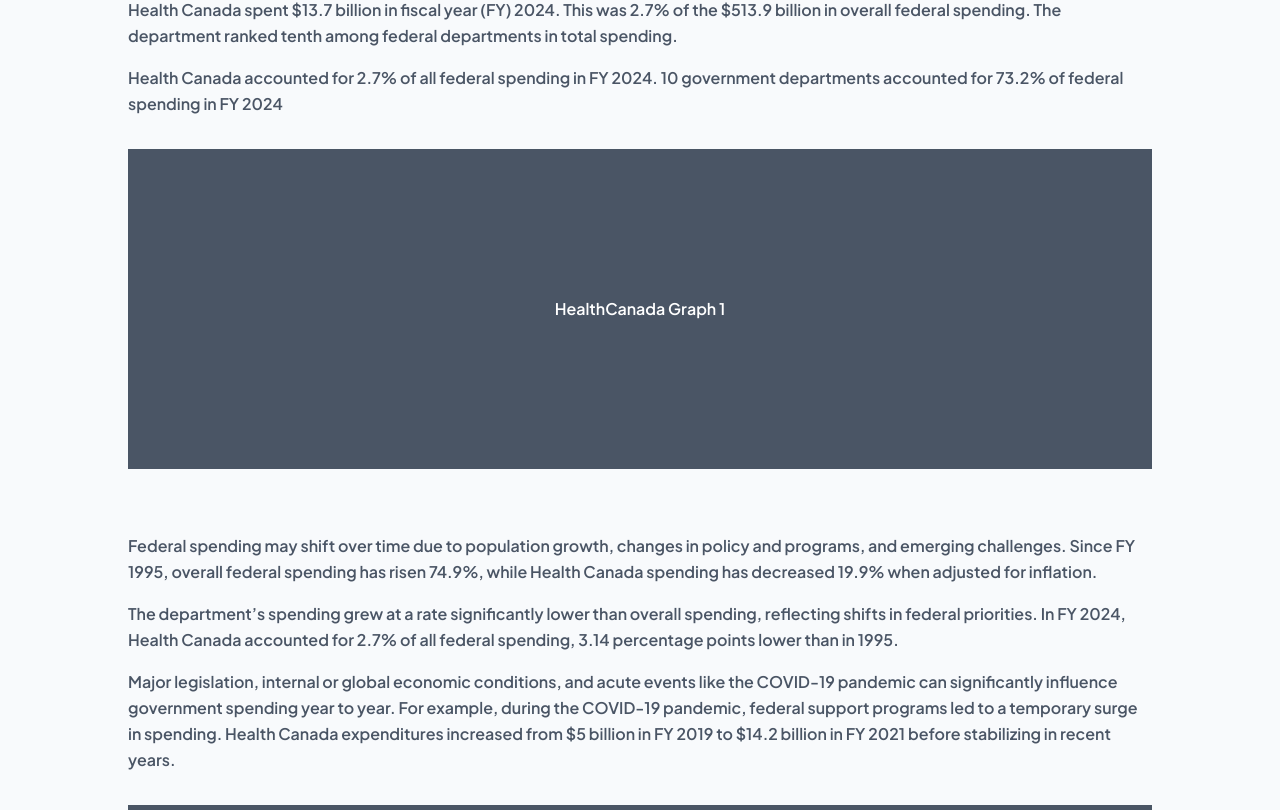
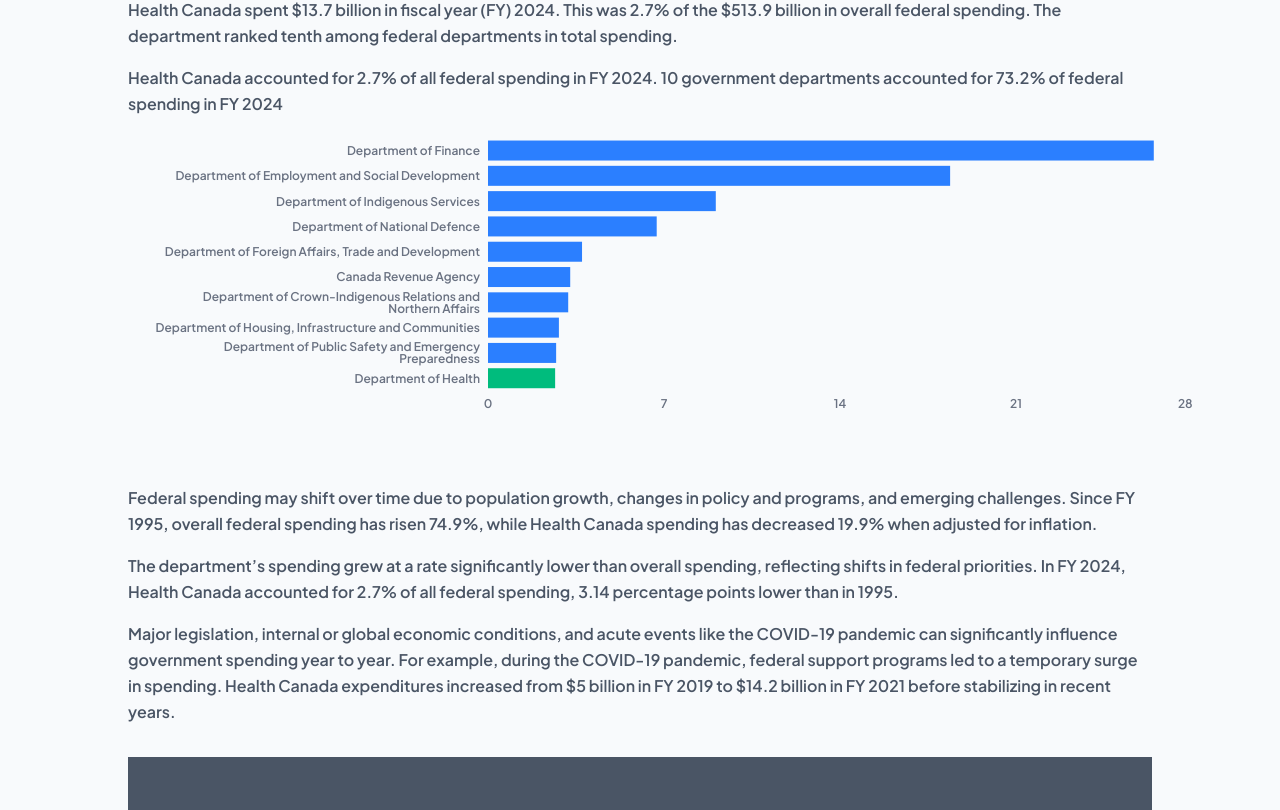
Before and after one commit to BuildCanada/CanadaSpendsCloudflare, a Next.js app in the folder website/: page /spending/health-canada in a window 1280 px wide. Shown: the part 730-1540 px from the top of the page. Built offline with nearby package versions, Linux system fonts and the light colour scheme.

Commit message:
website: department graph

```diff
--- a/website/src/app/spending/canada-revenue-agency/page.tsx
+++ b/website/src/app/spending/canada-revenue-agency/page.tsx
@@ -1,3 +1,4 @@
+import { FederalSpendingChart } from "@/components/FederalSpendingChart";
 import { ExternalLink, GraphMock, H1, H2, Intro, P, Page, PageContent, Section } from "@/components/Layout";
 import { StatCard, StatCardContainer } from "@/components/StatCard";
 
@@ -43,7 +44,7 @@
 
 			</Section>
 
-			<GraphMock text="CRA Graph 1" />
+			<FederalSpendingChart department="Canada Revenue Agency" />
 
 			<Section>
 				<P>
--- a/website/src/app/spending/department-of-finance/page.tsx
+++ b/website/src/app/spending/department-of-finance/page.tsx
@@ -1,3 +1,4 @@
+import { FederalSpendingChart } from "@/components/FederalSpendingChart";
 import { ExternalLink, GraphMock, H1, H2, Intro, P, Page, PageContent, Section } from "@/components/Layout";
 import { StatCard, StatCardContainer } from "@/components/StatCard";
 
@@ -55,7 +56,7 @@
 				</P>
 			</Section>
 
-			<GraphMock text="Finance Graph 1" />
+			<FederalSpendingChart department="Department of Finance" />
 
 			<Section>
 				<P>
--- a/website/src/app/spending/employment-and-social-development-canada/page.tsx
+++ b/website/src/app/spending/employment-and-social-development-canada/page.tsx
@@ -1,3 +1,4 @@
+import { FederalSpendingChart } from "@/components/FederalSpendingChart";
 import { ExternalLink, GraphMock, H1, H2, Intro, P, Page, PageContent, Section, UL } from "@/components/Layout";
 import { StatCard, StatCardContainer } from "@/components/StatCard";
 
@@ -39,7 +40,7 @@
 				</P>
 			</Section>
 
-			<GraphMock text="ESDC Graph 1" />
+			<FederalSpendingChart department="Department of Employment and Social Development" />
 
 			<Section>
 				<P>
--- a/website/src/app/spending/global-affairs-canada/page.tsx
+++ b/website/src/app/spending/global-affairs-canada/page.tsx
@@ -1,3 +1,4 @@
+import { FederalSpendingChart } from "@/components/FederalSpendingChart";
 import { ExternalLink, GraphMock, H1, H2, Intro, P, Page, PageContent, Section, UL } from "@/components/Layout";
 import { StatCard, StatCardContainer } from "@/components/StatCard";
 
@@ -51,8 +52,7 @@
 				</P>
 			</Section>
 
-			<GraphMock text="PSC Graph 1" />
-
+			<FederalSpendingChart department="Department of Foreign Affairs, Trade and Development" />
 
 			<Section>
 				<H2>
--- a/website/src/app/spending/health-canada/page.tsx
+++ b/website/src/app/spending/health-canada/page.tsx
@@ -1,3 +1,4 @@
+import { FederalSpendingChart } from "@/components/FederalSpendingChart";
 import { ExternalLink, GraphMock, H1, H2, Intro, P, Page, PageContent, Section, UL } from "@/components/Layout";
 import { StatCard, StatCardContainer } from "@/components/StatCard";
 
@@ -45,7 +46,7 @@
 				</P>
 			</Section>
 
-			<GraphMock text="HealthCanada Graph 1" />
+			<FederalSpendingChart department="Department of Health" />
 
 			<Section>
 
--- a/website/src/app/spending/housing-infrastructure-communities/page.tsx
+++ b/website/src/app/spending/housing-infrastructure-communities/page.tsx
@@ -1,3 +1,4 @@
+import { FederalSpendingChart } from "@/components/FederalSpendingChart";
 import { ExternalLink, GraphMock, H1, H2, Intro, P, Page, PageContent, Section } from "@/components/Layout";
 import { StatCard, StatCardContainer } from "@/components/StatCard";
 
@@ -44,7 +45,7 @@
 				</P>
 			</Section>
 
-			<GraphMock text="HICC Graph 1" />
+			<FederalSpendingChart department="Department of Housing, Infrastructure and Communities" />
 
 			<Section>
 
--- a/website/src/app/spending/indigenous-services-and-northern-affairs/page.tsx
+++ b/website/src/app/spending/indigenous-services-and-northern-affairs/page.tsx
@@ -1,3 +1,4 @@
+import { FederalSpendingChart } from "@/components/FederalSpendingChart";
 import { ExternalLink, GraphMock, H1, H2, Intro, P, Page, PageContent, Section } from "@/components/Layout";
 import { StatCard, StatCardContainer } from "@/components/StatCard";
 
@@ -42,7 +43,7 @@
 
 			</Section>
 
-			<GraphMock text="ISC Graph 1" />
+			<FederalSpendingChart department="Department of Crown-Indigenous Relations and Northern Affairs" />
 
 			<Section>
 				<P>
--- a/website/src/app/spending/national-defence/page.tsx
+++ b/website/src/app/spending/national-defence/page.tsx
@@ -1,3 +1,4 @@
+import { FederalSpendingChart } from "@/components/FederalSpendingChart";
 import { ExternalLink, GraphMock, H1, H2, Intro, P, Page, PageContent, Section } from "@/components/Layout";
 import { StatCard, StatCardContainer } from "@/components/StatCard";
 
@@ -44,7 +45,7 @@
 
 			</Section>
 
-			<GraphMock text="Defence Graph 1" />
+			<FederalSpendingChart department="Department of National Defence" />
 
 			<Section>
 				<P>
--- a/website/src/app/spending/public-safety-canada/page.tsx
+++ b/website/src/app/spending/public-safety-canada/page.tsx
@@ -1,3 +1,4 @@
+import { FederalSpendingChart } from "@/components/FederalSpendingChart";
 import { ExternalLink, GraphMock, H1, H2, Intro, P, Page, PageContent, Section, UL } from "@/components/Layout";
 import { StatCard, StatCardContainer } from "@/components/StatCard";
 
@@ -42,7 +43,7 @@
 
 			</Section>
 
-			<GraphMock text="PSC Graph 1" />
+			<FederalSpendingChart department="Department of Public Safety and Emergency Preparedness" />
 
 			<Section>
 				<H2>
--- /dev/null
+++ b/website/src/components/FederalSpendingChart.tsx
@@ -0,0 +1,83 @@
+import { BarChart } from "@/components/BarChart"
+import { useMemo } from "react"
+
+const chartdata = [
+  {
+    name: "Department of Finance",
+    amount: 136.10,
+    Percentage: 26.48
+  },
+  {
+    name: "Department of Employment and Social Development",
+    amount: 94.48,
+    Percentage: 18.38
+  },
+  {
+    name: "Department of Indigenous Services",
+    amount: 46.55,
+    Percentage: 9.06
+  },
+  {
+    name: "Department of National Defence",
+    amount: 34.49,
+    Percentage: 6.71
+  },
+  {
+    name: "Department of Foreign Affairs, Trade and Development",
+    amount: 19.20,
+    Percentage: 3.74
+  },
+  {
+    name: "Canada Revenue Agency",
+    amount: 16.80,
+    Percentage: 3.27
+  },
+  {
+    name: "Department of Crown-Indigenous Relations and Northern Affairs",
+    amount: 16.39,
+    Percentage: 3.19
+  },
+  {
+    name: "Department of Housing, Infrastructure and Communities",
+    amount: 14.50,
+    Percentage: 2.82
+  },
+  {
+    name: "Department of Public Safety and Emergency Preparedness",
+    amount: 13.91,
+    Percentage: 2.71
+  },
+  {
+    name: "Department of Health",
+    amount: 13.71,
+    Percentage: 2.67
+  }
+]
+
+export function FederalSpendingChart(props: {
+  department: string
+}) {
+
+  const data = useMemo(() => {
+    return chartdata.map((item) => ({
+      name: item.name,
+      Percentage: props.department === item.name ? undefined : item.Percentage,
+      "Current Percentage": props.department === item.name ? item.Percentage : undefined,
+    }))
+  }, [props.department])
+
+
+
+  return <BarChart
+    className="h-72"
+    data={data}
+    index="name"
+    categories={["Percentage", "Current Percentage"]}
+    yAxisWidth={400}
+    layout="vertical"
+    showLegend={false}
+    showGridLines={false}
+    type="stacked"
+  />
+
+}
```
